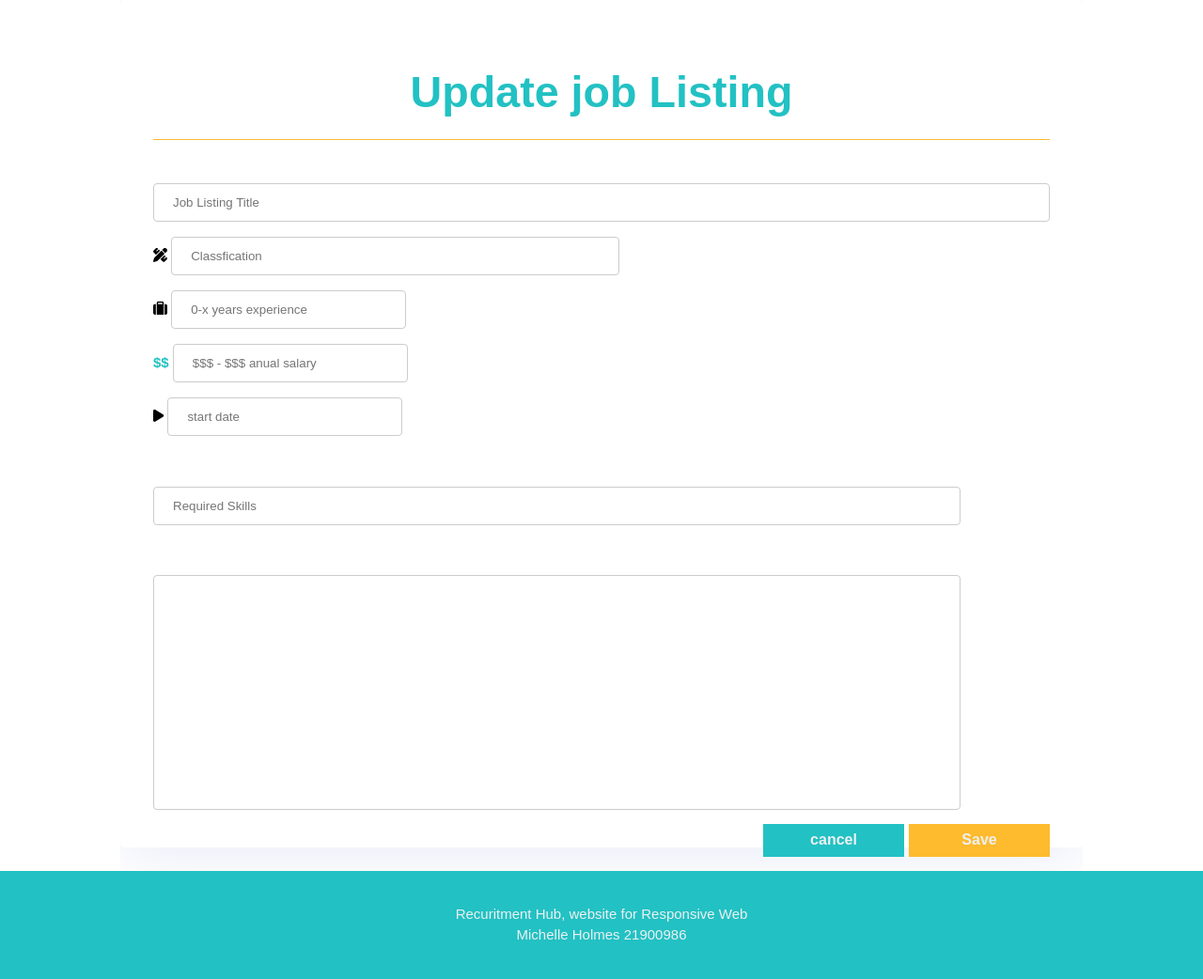
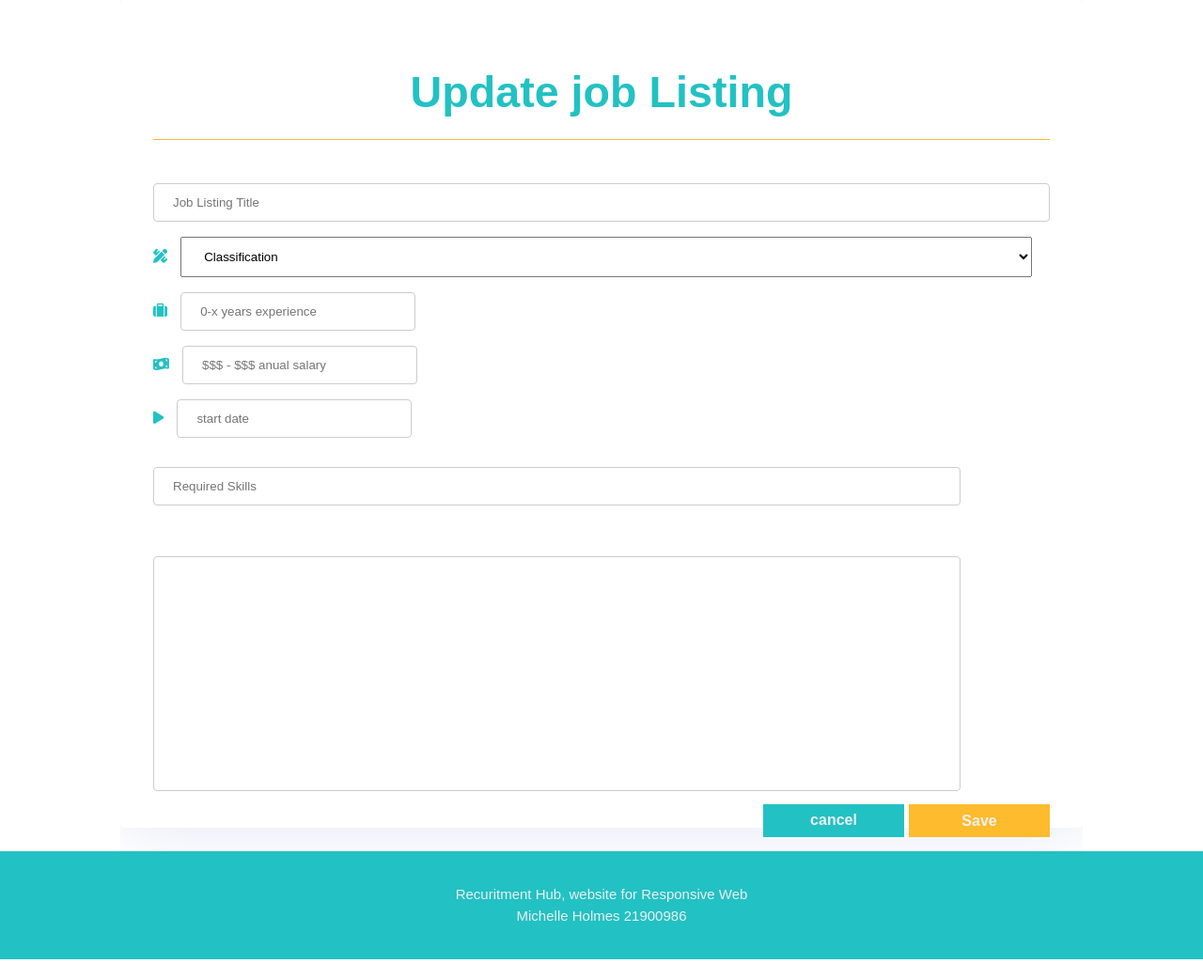
Before and after one commit to Michelle-Rose/Recuritment-Hub-ID6501A, a PHP site: page /updateJobList.php in a window 1280 px wide. Shown: the part 115-1157 px from the top of the page at 94% size. After the commit the page ends 1136 px from the top, so only its background shows below. Run offline with PHP 8.4, Linux system fonts and the light colour scheme; tables that the repository leaves empty or names only in its code hold one stand-in row (values such as "Sample post"); some libraries are stand-ins or nearby versions.

Commit message:
add sector and classification drop down list and make cancel buttons return to previous page

```diff
--- a/css/style.css
+++ b/css/style.css
@@ -466,6 +466,9 @@ aside #aboutSide {
     color: #edf0f1;
     font-size: 12pt;
     font-weight: bold;
+    text-decoration: none;
+    text-align: center;
+    padding-top: 5px;
 }
 
 #cancel:hover {
@@ -568,6 +571,11 @@ aside #aboutSide {
     color: #edf0f1;
     font-size: 10pt;
     font-weight: bold;
+}
+.editDetials select{
+    width: 95%;
+    padding: 12px 20px;
+    margin: 8px 0;
 }
 
 .delete:hover {
@@ -1124,7 +1132,7 @@ input[type=text] {
 .profileInput.invaild small {
     visibility: visible;
 }
-.profileInput select {
+.profileInput select, .jobInput select{
     width: 90%;
     padding: 10px;
     font-size: 14px;
--- a/updateJobList.php
+++ b/updateJobList.php
@@ -39,32 +39,41 @@
                                 <input type="text" required class="jobContent" required id="title" onfocus="highlight('title')"
                                     onblur="removeH('title')" placeholder="Job Listing Title">
                                 <br>
-                                <i class="fas fa-pencil-ruler"></i>
+                                <i class="fas fa-pencil-ruler icon"></i>
+                                <?php
+                                $mysqli= new mysqli('localhost','root','','recuritmenthub');
+                                $classificationSet = $mysqli->query("SELECT ClassName FROM classification");
+                                ?>
                                 <span>
-                                    <input type="text" required class="jobContent" id="class"
-                                        onfocus="highlight('class')" onblur="removeH('class')"
-                                        placeholder="Classfication">
+                                    <select id="classDDL" name="classification">
+                                        <option>Classification</option>
+                                        <?php
+                                        while($rows = $classificationSet -> fetch_assoc()){
+                                            $ClassName = $rows['ClassName'];
+                                            echo "<option value ='$ClassName'>$ClassName</option>";
+                                        }
+                                        ?>
+                                    </select>
                                 </span>
                                 <br>
-                                <i class="fas fa-suitcase"></i>
+                                <i class="fas fa-suitcase icon"></i>
                                 <span>
                                     <input type="text" required class="jobContent" id="exper"
                                         onfocus="highlight('exper')" onblur="removeH('exper')"
                                         placeholder="0-x years experience">
                                 </span>
                                 <br>
-                                <span id=icon>
-                                    <b> $$ </b>
+                                <i class="fas fa-money-bill-wave icon"></i>
+                                <span>
                                     <input type="text" class="jobContent" id="salary" onfocus="highlight('salary')"
                                         onblur="removeH('salary')" placeholder="$$$ - $$$ anual salary">
                                 </span>
                                 <br>
-                                <i class="fas fa-play"></i>
+                                <i class="fas fa-play icon"></i>
                                 <span>
                                     <input type="text" class="jobContent" id="date" onfocus="highlight('date')"
                                         onblur="removeH('date')" placeholder="start date">
                                 </span>
-                                <br>
                                 <br>
                                 <p>
                                     <input type="text" class="jobContent" required id="skills" onfocus="highlight('skills')"
@@ -77,7 +86,7 @@
 
 
                                 <button type="submit" class="empProfileBtn">Save</button>
-                                <button type="text" id="cancel">cancel</button>
+                                <a href="employer.php" id="cancel">cancel</a>
                                 <label id=output></label>
 
                             </form>
--- a/updateProfile.php
+++ b/updateProfile.php
@@ -132,7 +132,7 @@
                                 </div>
                                 <p>
                                     <button type="submit" class="empProfileBtn">Save</button>
-                                    <button type="text" id="cancel">cancel</button>
+                                    <a href="employer.php" id="cancel">cancel</a>
                                     <label id=output></label>
                                 </p>
                             </li>
```
Also changed, not shown: addJob.php (+15 -8 lines).
